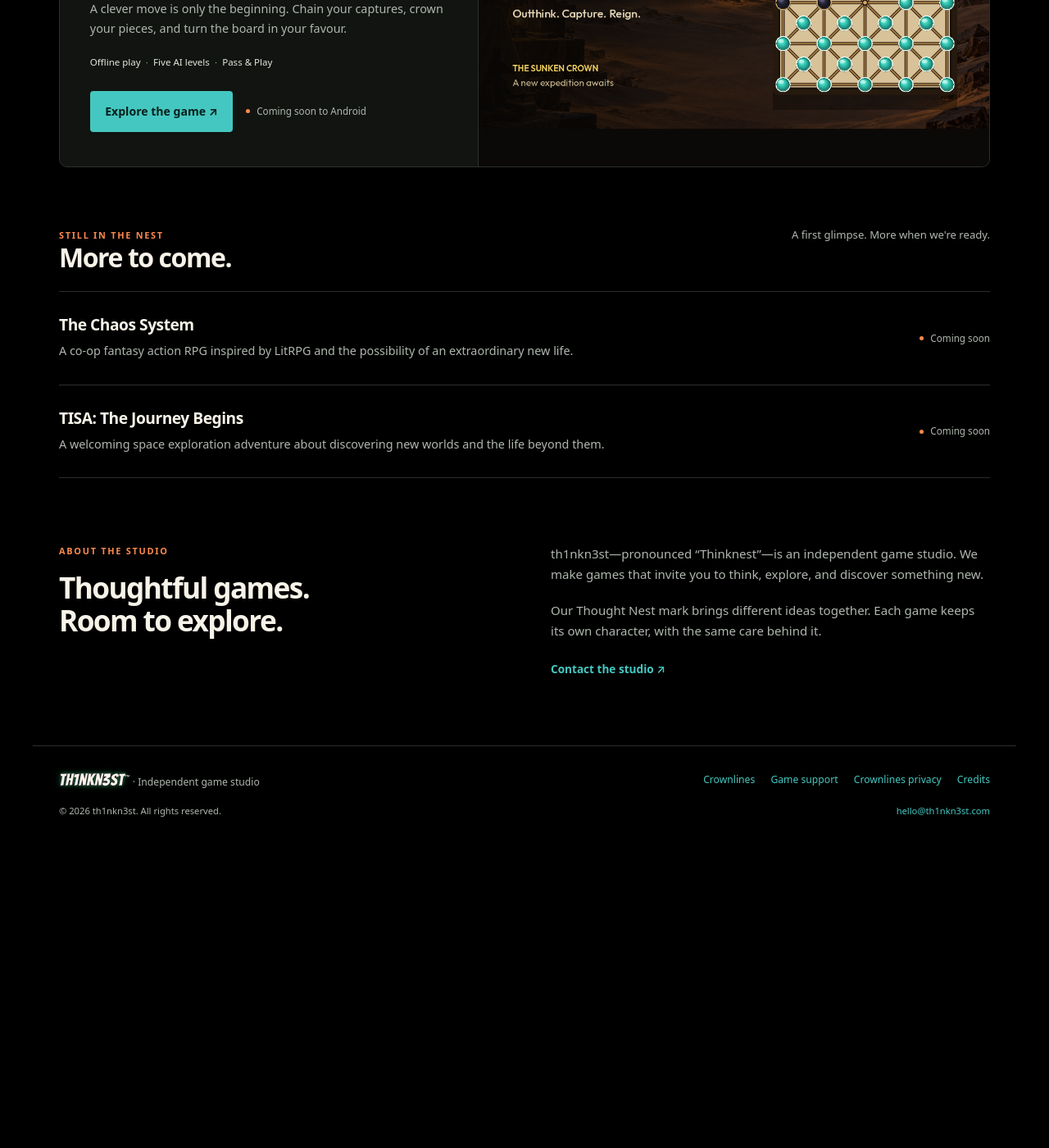
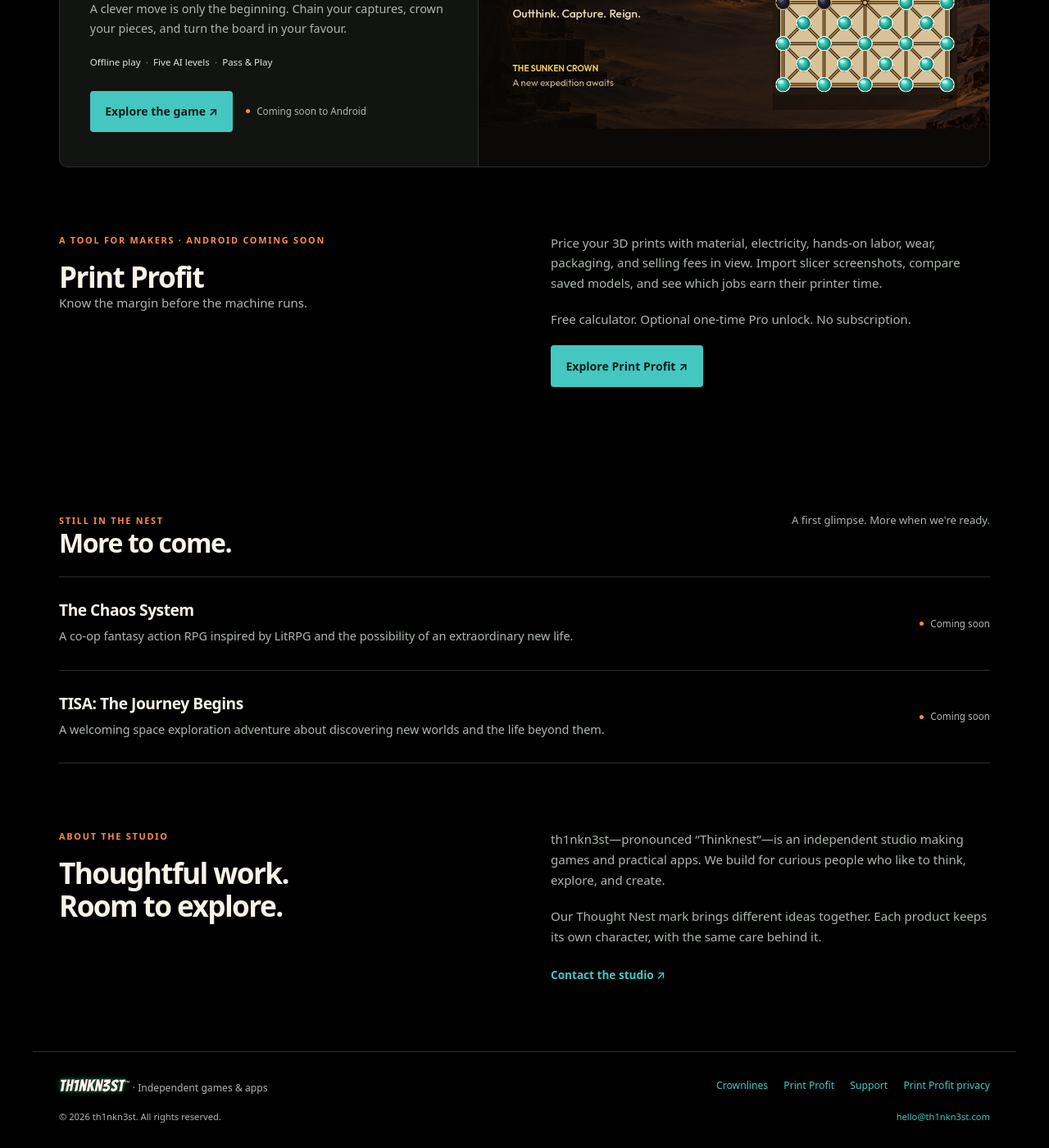
Before and after one commit to th1nkn3st/site, a Jekyll site: the page built from index.html, in a window 1280 px wide and 1400 px high, scrolled down 877 px. Shown: the whole window at 82% size. Built offline with Jekyll 4.4.1, drawn with Linux system fonts in a browser that asks for light colours; before the commit the page ends 1904 px from its top, so only the background shows below that; some of the changed text lies outside the part shown.

Commit message:
Introduce Print Profit in the th1nkn3st portfolio (#8)

```diff
--- a/_config.yml
+++ b/_config.yml
@@ -1,5 +1,5 @@
 title: "th1nkn3st"
-description: "A nest for curious minds. Independent games of strategy, adventure and discovery."
+description: "A nest for curious minds. Independent games and practical apps for people who think, explore and create."
 url: "https://www.th1nkn3st.com"
 baseurl: ""
 lang: en-US
--- a/_data/apps/print-cost-calculator.yml
+++ b/_data/apps/print-cost-calculator.yml
@@ -1,10 +1,10 @@
-name: 3D Print Cost Calculator
+name: Print Profit
 featured: false
 order: 3
 category: app
 kind: Utility app
 status: In development
-platforms: To be announced
+platforms: Android
 summary: >-
   Works out what a 3D print really costs, from filament, electricity, and
   machine time, so you can price prints with confidence.
--- a/_layouts/default.html
+++ b/_layouts/default.html
@@ -20,7 +20,7 @@
             <span class="studio-wordmark">Th1nkn3st<sup>™</sup></span>
         </a>
         <nav class="st-nav" aria-label="Main navigation">
-            <a href="{{ '/#projects' | relative_url }}">Our games</a>
+            <a href="{{ '/#projects' | relative_url }}">Games &amp; apps</a>
             <a href="{{ '/#studio' | relative_url }}">About</a>
             <a href="{{ '/contact/' | relative_url }}" {% if page.url == '/contact/' %}aria-current="page"{% endif %}>Support &amp; contact</a>
         </nav>
@@ -31,7 +31,7 @@
     </main>
 
     <footer class="st-footer">
-        <div class="st-footer-top"><p><strong class="studio-wordmark">Th1nkn3st<sup>™</sup></strong> · Independent game studio</p><nav aria-label="Footer"><a href="{{ '/crownlines/' | relative_url }}">Crownlines</a><a href="{{ '/crownlines/support/' | relative_url }}">Game support</a><a href="{{ '/crownlines/privacy/' | relative_url }}">Crownlines privacy</a><a href="{{ '/crownlines/licenses/' | relative_url }}">Credits</a></nav></div>
+        <div class="st-footer-top"><p><strong class="studio-wordmark">Th1nkn3st<sup>™</sup></strong> · Independent games &amp; apps</p><nav aria-label="Footer"><a href="{{ '/crownlines/' | relative_url }}">Crownlines</a><a href="{{ '/print-profit/' | relative_url }}">Print Profit</a><a href="{{ '/contact/' | relative_url }}">Support</a><a href="{{ '/print-profit/privacy/' | relative_url }}">Print Profit privacy</a></nav></div>
         <div class="st-footer-bottom"><p>© {{ 'now' | date: "%Y" }} {{ site.title }}. All rights reserved.</p><a href="mailto:{{ site.email }}">{{ site.email }}</a></div>
     </footer>
 </body>
--- a/index.html
+++ b/index.html
@@ -1,22 +1,22 @@
 ---
 layout: default
 title: th1nkn3st
-description: "Independent games of strategy, adventure and discovery. Meet Crownlines, coming soon to Android."
+description: "Independent games and practical apps. Discover Crownlines and Print Profit, coming soon to Android."
 image: /assets/branding/th1nkn3st/th1nkn3st_studio_logo.jpg
 ---
 {% assign crownlines = site.data.apps.crownlines %}
 <section class="st-hero" aria-labelledby="studio-heading">
     <div class="st-hero-copy">
-        <p class="st-eyebrow">Independent game studio</p>
+        <p class="st-eyebrow">Independent games &amp; useful apps</p>
         <h1 id="studio-heading">A nest for<br><span>curious minds.</span></h1>
-        <p>Games of strategy, adventure, and discovery.<br>Different worlds. The same curious spirit.</p>
+        <p>Games to explore. Tools to make something better.<br>Different ideas. The same curious spirit.</p>
         <a class="st-button" href="{{ '/crownlines/' | relative_url }}">Discover Crownlines <span aria-hidden="true">↗</span></a>
     </div>
     <img class="st-nest" src="{{ '/assets/branding/th1nkn3st/th1nkn3st_studio_icon.jpg' | relative_url }}" alt="The th1nkn3st Thought Nest emblem" width="1024" height="1024">
 </section>
 
 <section id="projects" aria-labelledby="featured-heading">
-    <div class="st-section-heading"><p class="st-eyebrow">Our games</p><span>Strategy starts here.</span></div>
+    <div class="st-section-heading"><p class="st-eyebrow">Games &amp; apps</p><span>Thoughtful ideas, made useful.</span></div>
     <article class="st-feature" data-project="crownlines">
         <div class="st-feature-copy">
             <p class="st-kicker">Strategy board game <span>·</span> Android</p>
@@ -30,6 +30,11 @@ image: /assets/branding/th1nkn3st/th1nkn3st_studio_logo.jpg
     </article>
 </section>
 
+<section class="st-about" aria-labelledby="print-profit-heading">
+    <div><p class="st-eyebrow">A tool for makers · Android coming soon</p><h2 id="print-profit-heading">Print Profit</h2><p>Know the margin before the machine runs.</p></div>
+    <div><p>Price your 3D prints with material, electricity, hands-on labor, wear, packaging, and selling fees in view. Import slicer screenshots, compare saved models, and see which jobs earn their printer time.</p><p class="st-small">Free calculator. Optional one-time Pro unlock. No subscription.</p><a class="st-button" href="{{ '/print-profit/' | relative_url }}">Explore Print Profit ↗</a></div>
+</section>
+
 <section class="st-upcoming" id="coming-soon" aria-labelledby="upcoming-heading">
     <div class="st-section-heading"><div><p class="st-eyebrow">Still in the nest</p><h2 id="upcoming-heading">More to come.</h2></div><p>A first glimpse. More when we're ready.</p></div>
     <div class="st-teasers">
@@ -41,6 +46,6 @@ image: /assets/branding/th1nkn3st/th1nkn3st_studio_logo.jpg
 </section>
 
 <section class="st-about" id="studio" aria-labelledby="about-heading">
-    <div><p class="st-eyebrow">About the studio</p><h2 id="about-heading">Thoughtful games.<br>Room to explore.</h2></div>
-    <div><p>th1nkn3st—pronounced “Thinknest”—is an independent game studio. We make games that invite you to think, explore, and discover something new.</p><p>Our Thought Nest mark brings different ideas together. Each game keeps its own character, with the same care behind it.</p><a class="st-text-link" href="{{ '/contact/' | relative_url }}">Contact the studio ↗</a></div>
+    <div><p class="st-eyebrow">About the studio</p><h2 id="about-heading">Thoughtful work.<br>Room to explore.</h2></div>
+    <div><p>th1nkn3st—pronounced “Thinknest”—is an independent studio making games and practical apps. We build for curious people who like to think, explore, and create.</p><p>Our Thought Nest mark brings different ideas together. Each product keeps its own character, with the same care behind it.</p><a class="st-text-link" href="{{ '/contact/' | relative_url }}">Contact the studio ↗</a></div>
 </section>
--- a/tools/check_site.py
+++ b/tools/check_site.py
@@ -31,7 +31,8 @@ class Page(HTMLParser):
 def check(root, baseurl):
     routes = ("/", "/contact/", "/crownlines/", "/crownlines/privacy/",
               "/crownlines/support/", "/crownlines/licenses/",
-              "/games/the-chaos-system/", "/games/project-arc/")
+              "/games/the-chaos-system/", "/games/project-arc/",
+              "/print-profit/", "/print-profit/support/", "/print-profit/privacy/", "/print-profit/terms/")
     failures = []
     parsed = {}
 
```
Also changed, not shown: BRAND.md (+2 -0 lines), contact.md (+3 -1 lines), print-profit/index.html (added, +16 -0 lines), print-profit/privacy.md (added, +32 -0 lines), print-profit/support.md (added, +25 -0 lines), print-profit/terms.md (added, +20 -0 lines), .github/workflows/build.yml, README.md, assets/images/print-profit/feature-graphic.png (added), assets/images/print-profit/icon.png (added).
